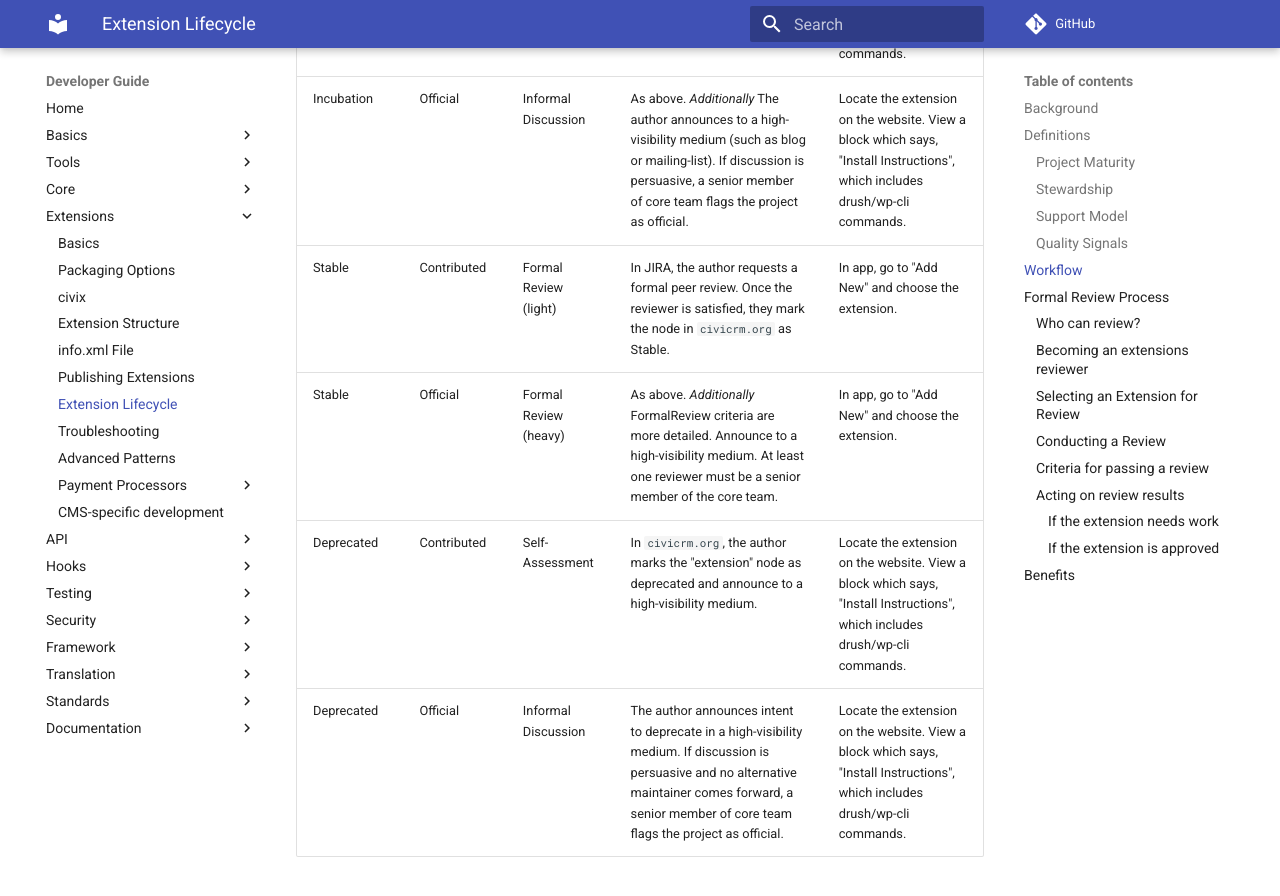
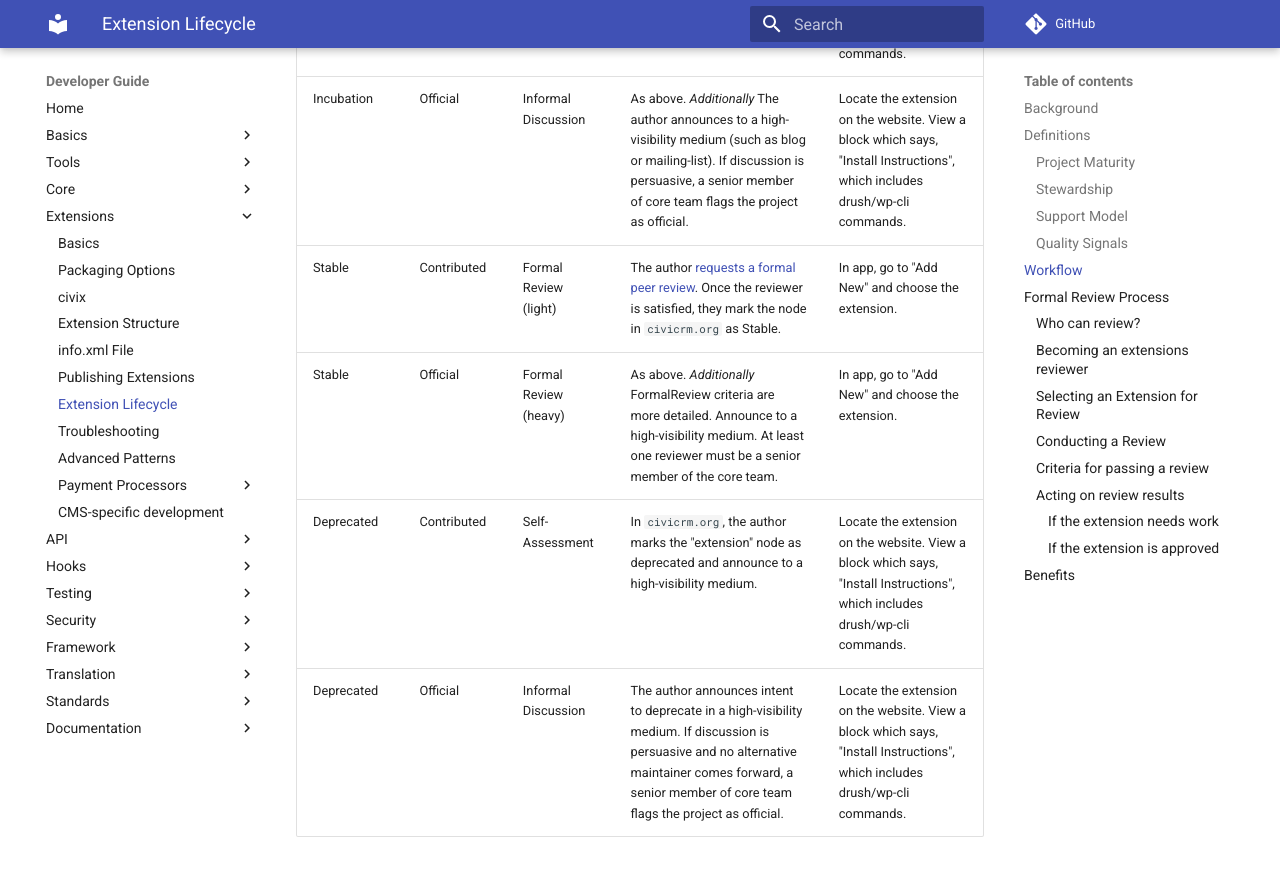
Before and after one commit to civicrm/civicrm-dev-docs, an MkDocs documentation site: the page built from docs/extensions/lifecycle.md, in a window 1280 px wide and 900 px high, scrolled down 3909 px. Shown: the top 896 px of the window. Built offline with MkDocs 1.6.1 and Material for MkDocs 9.7.7, drawn with Linux system fonts in a browser that asks for light colours; comment, search, counter and statistics services are not loaded; old or Windows-style settings are respelled for this version of MkDocs.

Commit message:
Removing references to JIRA, per #520
RE: https://github.com/civicrm/civicrm-dev-docs/issues/520

```diff
--- a/docs/extensions/lifecycle.md
+++ b/docs/extensions/lifecycle.md
@@ -94,7 +94,7 @@
 | Experimental	| Official	| Informal Discussion	| As above. *Additionally* The author announces to a high-visibility medium (such as blog or mailing-list). If discussion is persuasive, a senior member of core team flags the project as official.	| Locate the extension on the website. View a block which says, "Install Instructions", which includes drush/wp-cli commands.
 | Incubation	| Contributed	| Self-Assessment	| In `civicrm.org`, the author creates an "extension" node and flags it as "Incubation".	| Locate the extension on the website. View a block which says, "Install Instructions", which includes drush/wp-cli commands.
 | Incubation	| Official	| Informal Discussion	| As above. *Additionally* The author announces to a high-visibility medium (such as blog or mailing-list). If discussion is persuasive, a senior member of core team flags the project as official.	| Locate the extension on the website. View a block which says, "Install Instructions", which includes drush/wp-cli commands.
-| Stable	| Contributed	| Formal Review (light)	| In JIRA, the author requests a formal peer review.  Once the reviewer is satisfied, they mark the node in `civicrm.org` as Stable.	| In app, go to "Add New" and choose the extension.
+| Stable	| Contributed	| Formal Review (light)	| The author [requests a formal peer review](https://docs.civicrm.org/dev/en/latest/extensions/publish/#automated-distribution).  Once the reviewer is satisfied, they mark the node in `civicrm.org` as Stable.	| In app, go to "Add New" and choose the extension.
 | Stable	| Official	| Formal Review (heavy)	| As above. *Additionally* FormalReview criteria are more detailed. Announce to a high-visibility medium. At least one reviewer must be a senior member of the core team.	| In app, go to "Add New" and choose the extension.
 | Deprecated	| Contributed	| Self-Assessment	| In `civicrm.org`, the author marks the "extension" node as deprecated and announce to a high-visibility medium.	| Locate the extension on the website. View a block which says, "Install Instructions", which includes drush/wp-cli commands.
 | Deprecated	| Official	| Informal Discussion	| The author announces intent to deprecate in a high-visibility medium. If discussion is persuasive and no alternative maintainer comes forward, a senior member of core team flags the project as official.	| Locate the extension on the website. View a block which says, "Install Instructions", which includes drush/wp-cli commands.
```
